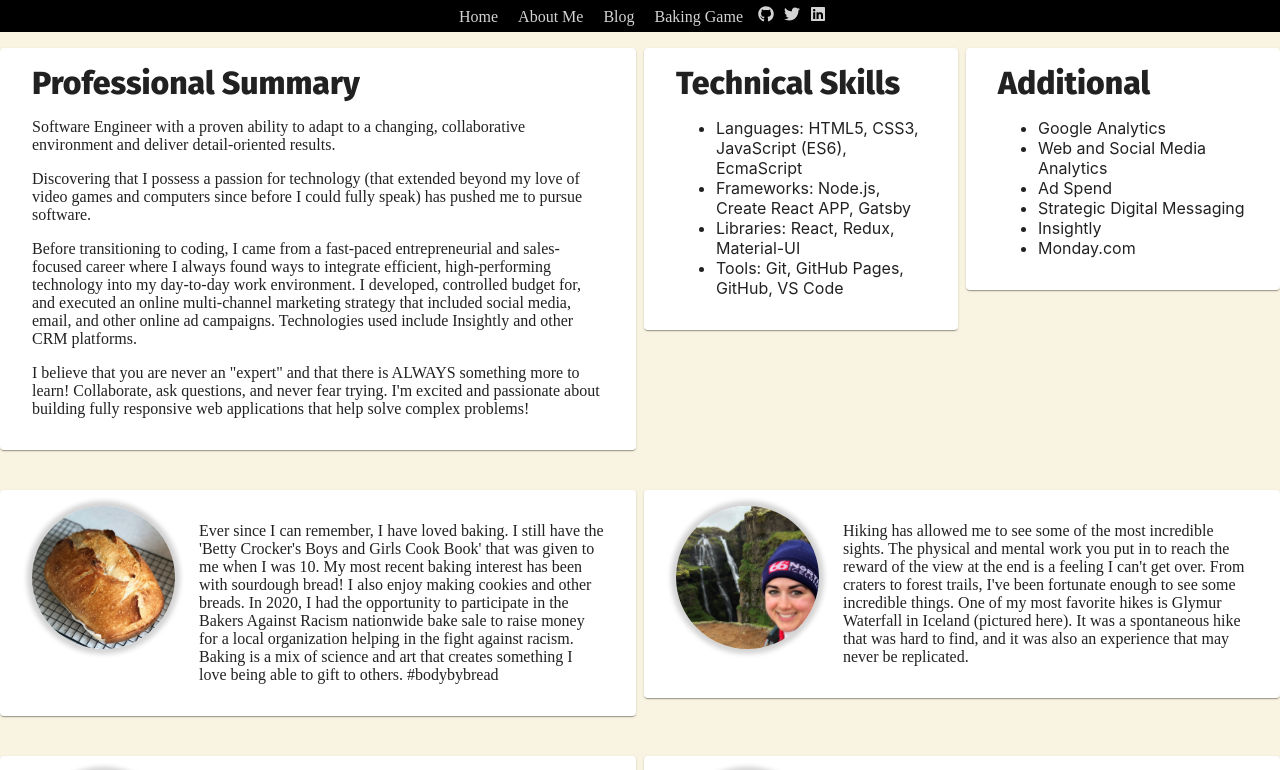
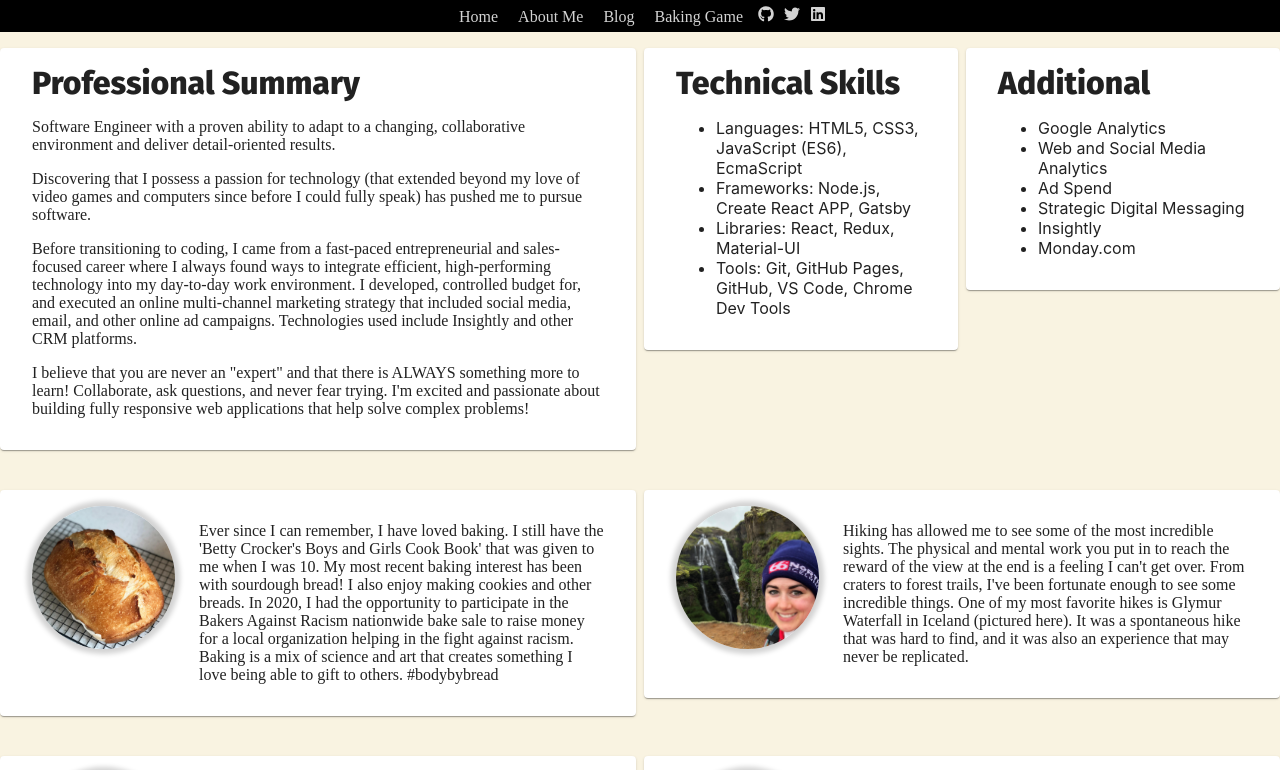
Before and after one commit to audreywrong/personalwebsite-react, a React (Create React App) app in the folder my-app/: page /about-me in a window 1280 px wide. Shown: the top 770 px of the page. Built offline with nearby package versions, Linux system fonts and the light colour scheme; a web font is replaced by a local one.

Commit message:
added chrome dev tools

```diff
--- a/my-app/src/features/about-me/AboutMe.jsx
+++ b/my-app/src/features/about-me/AboutMe.jsx
@@ -50,7 +50,7 @@ const AboutMe = () => (
               <li>Languages: HTML5, CSS3, JavaScript (ES6), EcmaScript</li>
               <li>Frameworks: Node.js, Create React APP, Gatsby</li>
               <li>Libraries: React, Redux, Material-UI</li>
-              <li>Tools: Git, GitHub Pages, GitHub, VS Code</li>
+              <li>Tools: Git, GitHub Pages, GitHub, VS Code, Chrome Dev Tools</li>
             </ul>{' '}
           </Box>
         </Paper>
```
